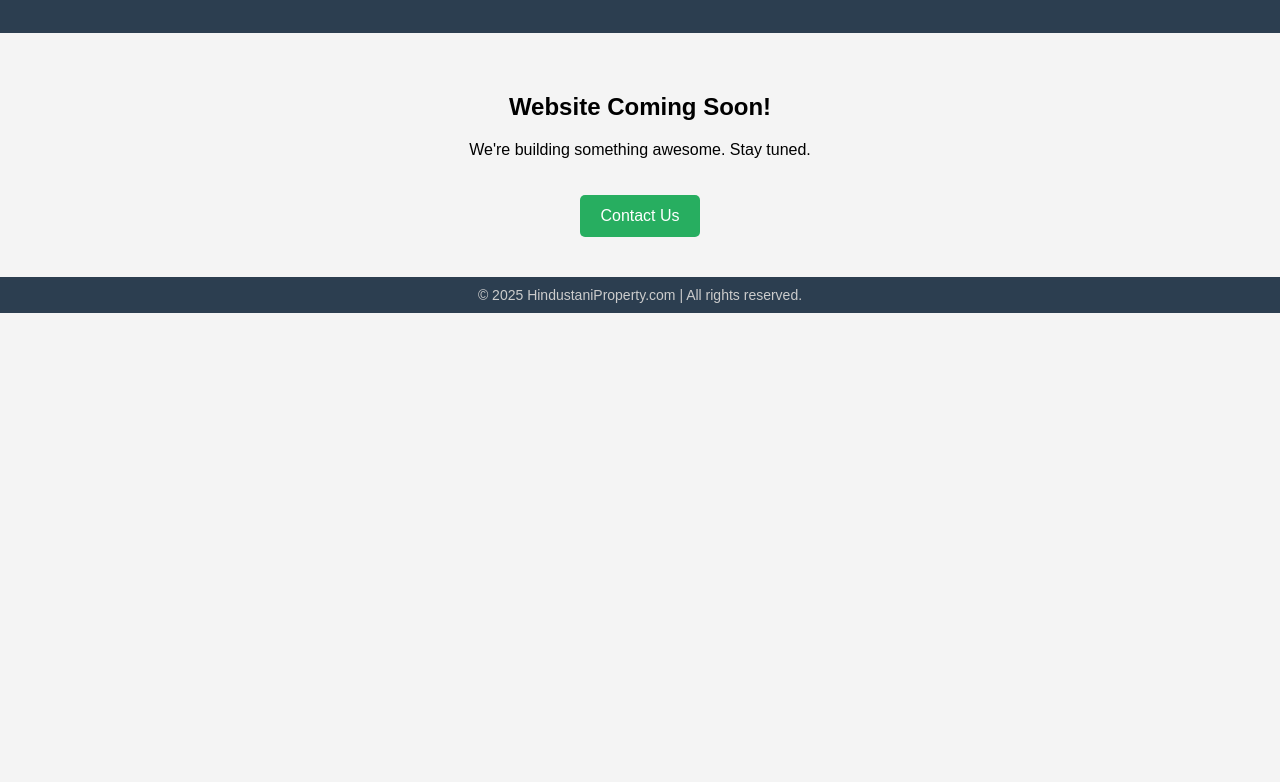
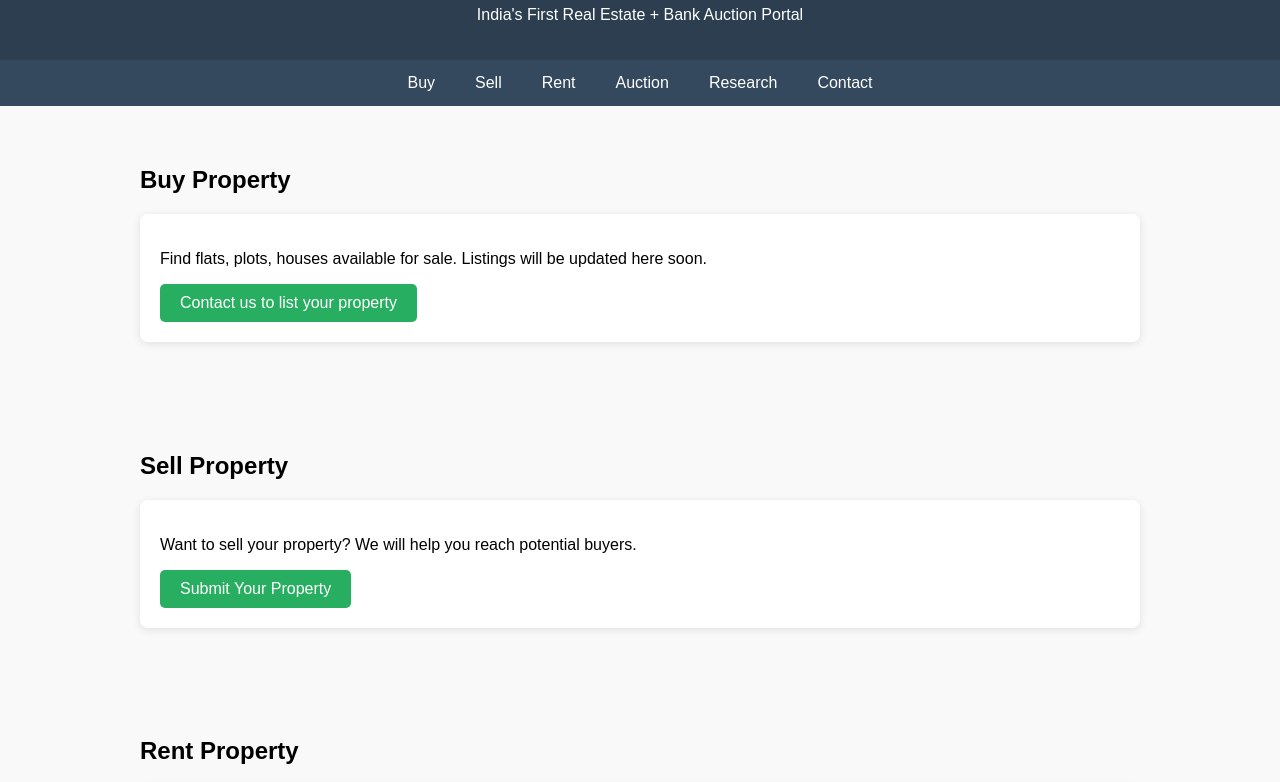
Before and after one commit to mukulgoyal7599/hindustani-property, a plain HTML site: page index.html in a window 1280 px wide. Shown: the part 94-876 px from the top of the page. Before the commit the page ends 800 px from the top, so only its background shows below. Drawn offline with Linux system fonts and the light colour scheme.

Commit message:
index.html

```diff
--- a/index.html
+++ b/index.html
@@ -2,60 +2,132 @@
 <html lang="en">
 <head>
   <meta charset="UTF-8" />
-  <meta name="viewport" content="width=device-width, initial-scale=1.0"/>
+  <meta name="viewport" content="width=device-width, initial-scale=1.0" />
   <title>Hindustani Property</title>
   <style>
     body {
-      font-family: Arial, sans-serif;
-      text-align: center;
+      font-family: sans-serif;
       margin: 0;
       padding: 0;
-      background-color: #f4f4f4;
+      background-color: #f9f9f9;
     }
-    header {
+    header, footer {
       background-color: #2c3e50;
       color: white;
+      text-align: center;
       padding: 20px 10px;
     }
-    h1 {
-      margin: 0;
+    nav {
+      display: flex;
+      justify-content: center;
+      background-color: #34495e;
+    }
+    nav a {
+      color: white;
+      text-decoration: none;
+      padding: 14px 20px;
+      display: inline-block;
+    }
+    nav a:hover {
+      background-color: #1abc9c;
     }
     section {
       padding: 40px 20px;
+      max-width: 1000px;
+      margin: auto;
     }
-    .cta {
-      display: inline-block;
+    .btn {
       background: #27ae60;
       color: white;
-      padding: 12px 20px;
-      margin-top: 20px;
+      padding: 10px 20px;
       text-decoration: none;
       border-radius: 5px;
+      display: inline-block;
     }
-    footer {
-      background-color: #2c3e50;
-      color: #ccc;
-      padding: 10px 0;
-      font-size: 14px;
+    .social a {
+      color: white;
+      margin: 0 10px;
+      text-decoration: none;
+    }
+    .card {
+      background: white;
+      padding: 20px;
+      margin: 10px 0;
+      border-radius: 8px;
+      box-shadow: 0 2px 8px rgba(0,0,0,0.1);
     }
   </style>
 </head>
 <body>
-
   <header>
-    <h1>Welcome to Hindustani Property</h1>
-    <p>Your Trusted Real Estate Partner</p>
+    <h1>Hindustani Property</h1>
+    <p>India's First Real Estate + Bank Auction Portal</p>
   </header>
 
-  <section>
-    <h2>Website Coming Soon!</h2>
-    <p>We're building something awesome. Stay tuned.</p>
-    <a href="mailto:goyalmukul53@gmail.com" class="cta">Contact Us</a>
+  <nav>
+    <a href="#buy">Buy</a>
+    <a href="#sell">Sell</a>
+    <a href="#rent">Rent</a>
+    <a href="#auction">Auction</a>
+    <a href="#research">Research</a>
+    <a href="#contact">Contact</a>
+  </nav>
+
+  <section id="buy">
+    <h2>Buy Property</h2>
+    <div class="card">
+      <p>Find flats, plots, houses available for sale. Listings will be updated here soon.</p>
+      <a class="btn" href="#contact">Contact us to list your property</a>
+    </div>
+  </section>
+
+  <section id="sell">
+    <h2>Sell Property</h2>
+    <div class="card">
+      <p>Want to sell your property? We will help you reach potential buyers.</p>
+      <a class="btn" href="#contact">Submit Your Property</a>
+    </div>
+  </section>
+
+  <section id="rent">
+    <h2>Rent Property</h2>
+    <div class="card">
+      <p>List your property for rent or find rental listings here.</p>
+    </div>
+  </section>
+
+  <section id="auction">
+    <h2>Bank Auction Properties</h2>
+    <div class="card">
+      <p>Explore verified bank auction properties from SBI, PNB, Axis Bank, and more.</p>
+      <a class="btn" href="#">View Listings</a>
+    </div>
+  </section>
+
+  <section id="research">
+    <h2>Property Research & Guides</h2>
+    <div class="card">
+      <p>Coming soon: Price trends, area comparisons, bank loan guides and more!</p>
+    </div>
+  </section>
+
+  <section id="contact">
+    <h2>Contact Us</h2>
+    <div class="card">
+      <p>📧 Email: <a href="mailto:hindustaniproperty@gmail.com">hindustaniproperty@gmail.com</a></p>
+      <p>📷 Instagram: <a href="https://instagram.com/hindustaniproperty" target="_blank">@hindustaniproperty</a></p>
+      <p>📘 Facebook: <a href="https://facebook.com/hindustaniproperty" target="_blank">fb.com/hindustaniproperty</a></p>
+      <p>▶️ YouTube: <a href="https://youtube.com/@hindustaniproperty" target="_blank">@hindustaniproperty</a></p>
+    </div>
   </section>
 
   <footer>
-    &copy; 2025 HindustaniProperty.com | All rights reserved.
+    <p>&copy; 2025 HindustaniProperty.com | All rights reserved.</p>
+    <div class="social">
+      <a href="https://instagram.com/hindustaniproperty" target="_blank">Instagram</a>
+      <a href="https://facebook.com/hindustaniproperty" target="_blank">Facebook</a>
+      <a href="https://youtube.com/@hindustaniproperty" target="_blank">YouTube</a>
+    </div>
   </footer>
-
 </body>
 </html>
```
